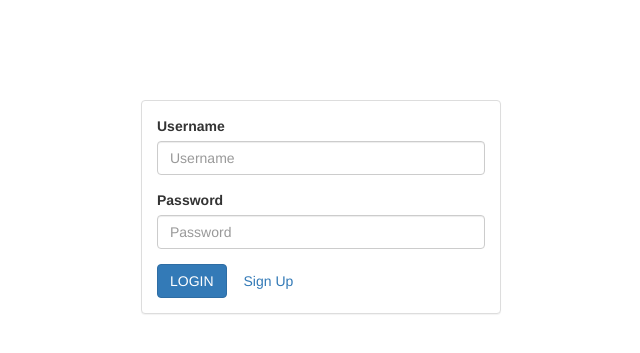
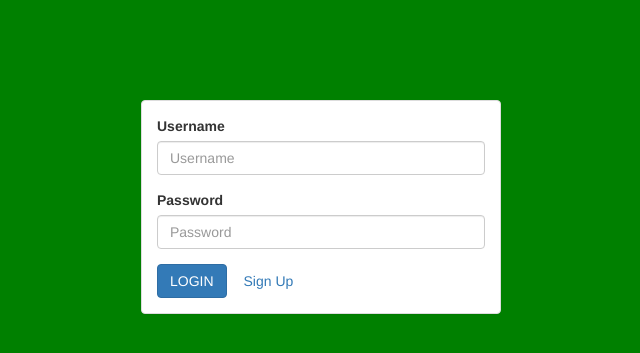
Before and after one commit to franklinokech/isrp, a CodeIgniter app: the page made by application/views/login_view.php in a window 1280 px wide. Shown: the top 353 px of the page, without its empty margins (319-959 px from the left). Run offline with CodeIgniter, Linux system fonts and the light colour scheme; some libraries are stand-ins or nearby versions.

Commit message:
changed the login background color

```diff
--- a/application/views/login_view.php
+++ b/application/views/login_view.php
@@ -6,6 +6,11 @@
     <meta name="viewport" content="width=device-width, initial-scale=1">
     <title>ISRP:Login</title>
     <link href="<?php echo base_url('assets/css/bootstrap.min.css') ;?>" rel="stylesheet">
+    <style type="text/css">
+        body{
+            background-color: green;
+        }
+    </style>
 </head>
 <body>
     <div class='container' style='margin-top: 100px;'>
```
